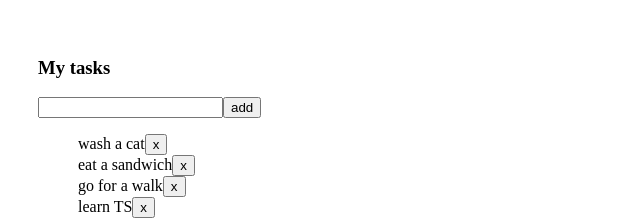
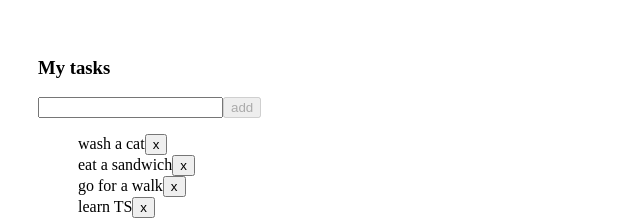
Before and after one commit to vladislavaSim/trill-clone, a React (Create React App) app: page / in a window 1280 px wide. Shown: the top 220 px of the page, without its empty margins (0-640 px from the left). Built offline with nearby package versions, Linux system fonts and the light colour scheme.

Commit message:
adding new tasks is done

```diff
--- a/src/App.tsx
+++ b/src/App.tsx
@@ -13,13 +13,17 @@ function App() {
 
   const [tasks, setTasks] = useState(tasks1)
 
-  function deleteTask(task: Task) {
-    setTasks(tasks.filter(t => t.id !== task.id))
+  function deleteTask(id: number) {
+    setTasks(tasks.filter(t => t.id !== id))
+  }
+
+  function addTask(task: Task) {
+    setTasks([...tasks, task])
   }
 
   return (
     <div className="App">
-      <TodoList title={'My tasks'} tasks={tasks} deleteTask={deleteTask}/>
+      <TodoList title={'My tasks'} tasks={tasks} deleteTask={deleteTask} addTask={addTask}/>
     </div>
   );
 }
--- a/src/components/TodoList.tsx
+++ b/src/components/TodoList.tsx
@@ -1,4 +1,4 @@
-import React from 'react'
+import React, { useState } from 'react'
 
 export type Task = {
     id: number,
@@ -9,23 +9,41 @@ export type Task = {
 type PropsType = {
     title: string | undefined,
     tasks: Task[],
-    deleteTask: (task: Task) => void
+    deleteTask: (id: number) => void
+    addTask: (task: Task) => void
 }
 export default function TodoList(props: PropsType) {
+    const [newTaskName, setNewTaskName] = useState('')
+
+    console.log(newTaskName);
+
+
+    function makeNewTask() {
+        let obj: Task = {id: props.tasks[props.tasks.length - 1].id + 1,
+                        name: newTaskName,
+                        isDone: false};
+        props.addTask(obj)
+        setNewTaskName('')
+    }
+
   return (
     <>
         <h3>{props.title}</h3>
         <div>
-            <input type="text" />
-            <button>add</button>
+            <input type="text" onChange={(e) => setNewTaskName(e.target.value)} value={newTaskName}/>
+            <button
+            disabled={!newTaskName}
+            onClick={() => makeNewTask()}>
+                add
+            </button>
         </div>
         <div>
             <ul>
-                {props.tasks.map(task => {
-                    return <li>
+                {props.tasks.map((task, key) => {
+                    return <li key={key}>
                         <span>{task.name}</span>
                         {/* <input type="checkbox" checked={task.isDone}/> */}
-                        <button onClick={() => props.deleteTask(task)}>x</button>
+                        <button onClick={() => props.deleteTask(task.id)}>x</button>
                     </li>
                 })}
             </ul>
```
